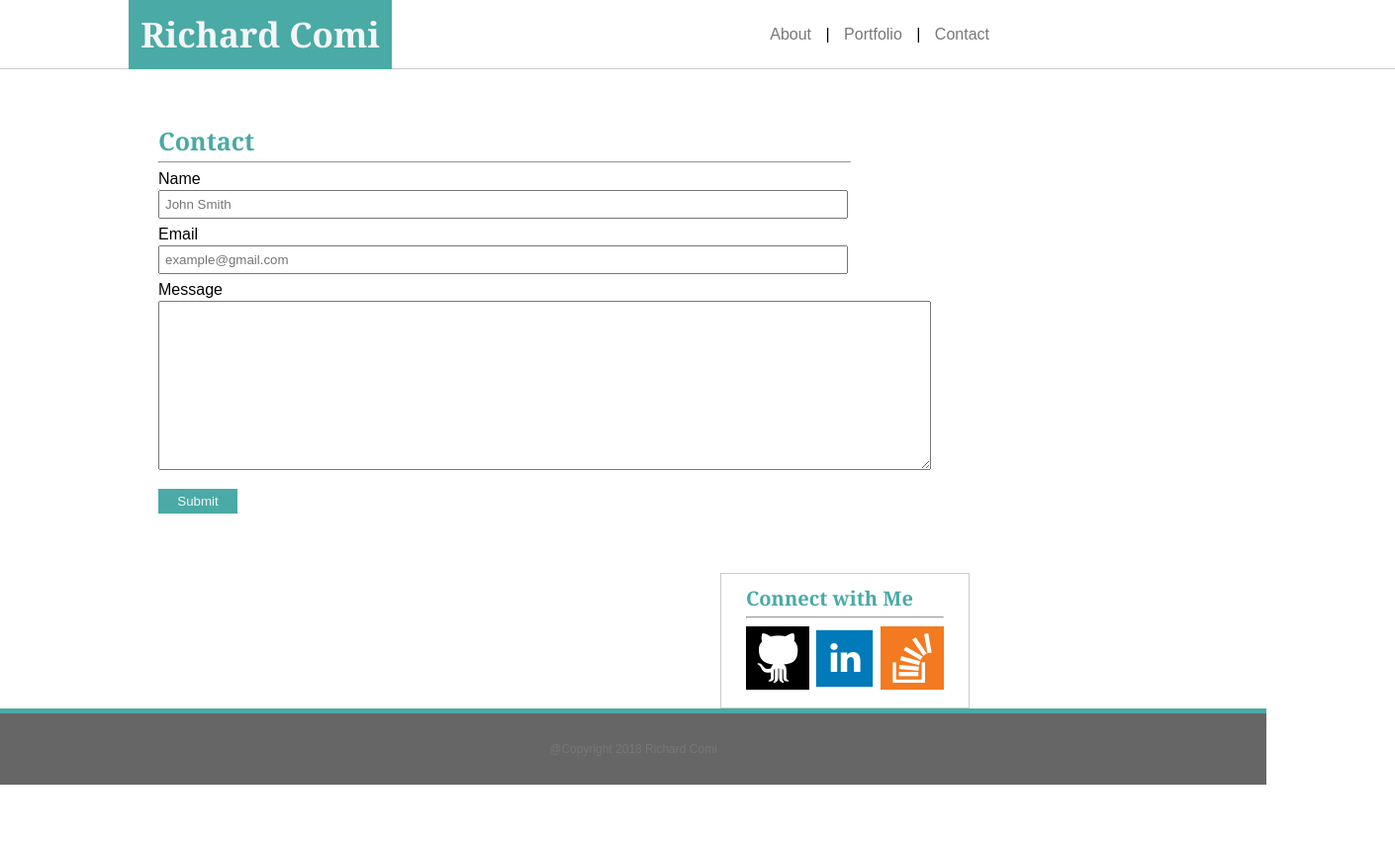
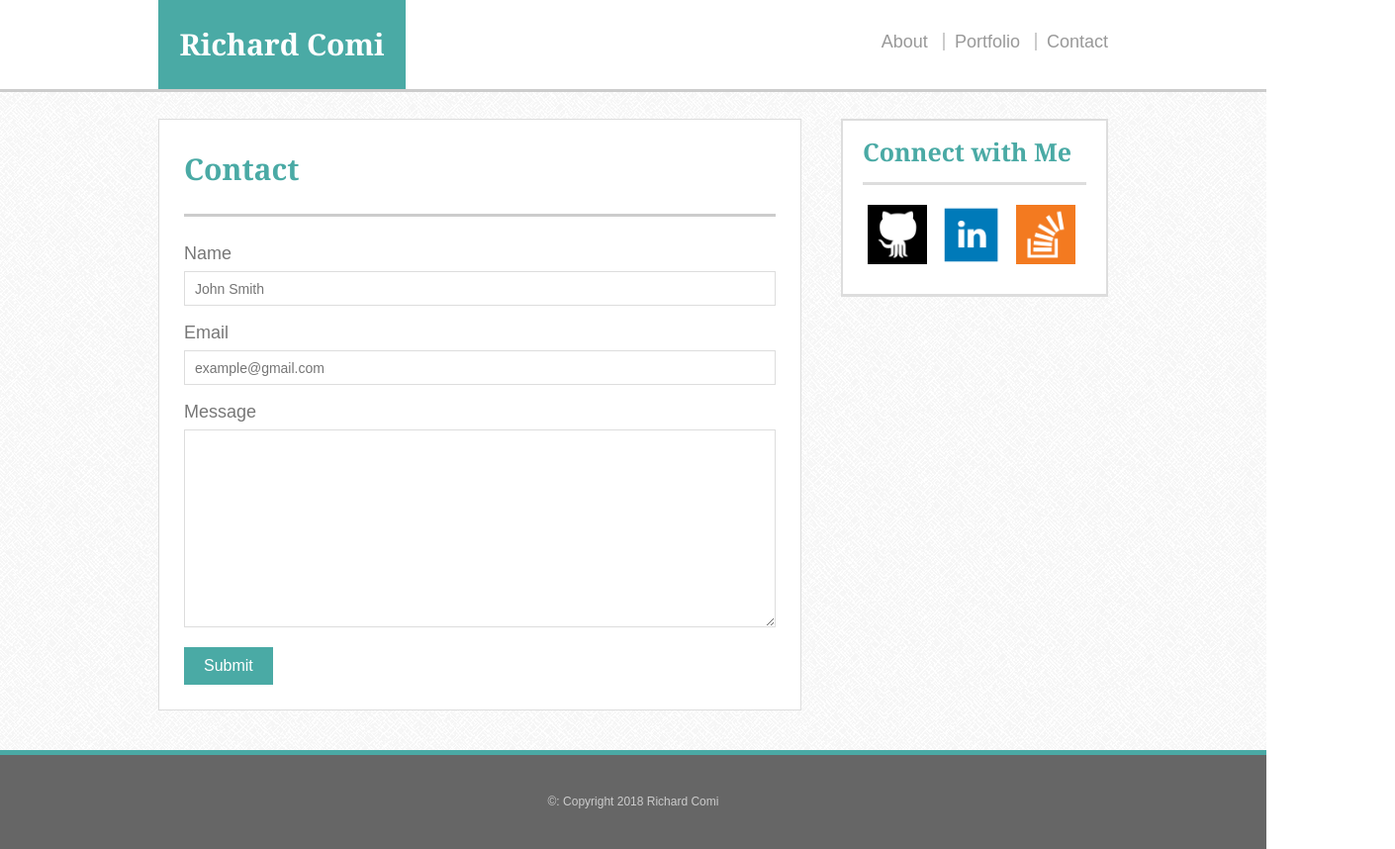
Before and after one commit to RComi/Basic-Portfolio, a plain HTML site: page contact.html in a window 1280 px wide. Shown: the whole page at 99% size, 1410 px wide, since content can reach past the window. Before the commit the page ends 800 px from the top, so only its background shows below. Drawn offline with Linux system fonts and the light colour scheme.

Commit message:
lost files for basic portfolio had to recreate

```diff
--- a/assets/css/style.css
+++ b/assets/css/style.css
@@ -1,179 +1,241 @@
+* {
+    box-sizing: border-box
+}
+
 body {
-  background-image: url("bootcamp/GTA2018003FSF2/Basic-Portfolio/assets/images/greyzz.png");
+  background-image: url('../images/greyzz.png');
+  font-family: Arial, Helvetica, sans-serif;
+  color: #777777;
+  font-size: 18px;
+  line-height: 35px;
+}
+
+.container {
+    width: 100%;
+    max-width: 960px;
+    clear: both;
+    margin: 0 auto;
+}
+
+h1,
+h2,
+h3,
+p {
+    margin-bottom: 20px;
+}
+
+p:last-child {
+    margin-bottom: 0;
+}
+
+h1,
+h2,
+h3 {
+    color: #4aaaa5;
+    font-family: Georgia, 'Times New Roman', Times, serif;
+    font-weight: 650;
+}
+
+h1 {
+    font-size: 30px;
+    border-bottom: 3px solid #cccccc;
+    padding-bottom: 20px;
+    line-height: 50px;
 
 }
 
-header {
-    width: 100%;
-    height: 69px;
-    align-items: center;
-    border-bottom: 1px solid #cccccc;
-    top: 0;
-    background-color: #ffffff;
-    display: flex;
-    padding-left: 130px;
+h2 {
+    font-size: 25px;
 }
 
-h1 {
-    padding: 5px 5px;
-    width: 20%;
-    color: whitesmoke;
-    background-color: #4aaaa5;
+h3 {
+    font-size: 20px;
+}
+
+#mainheader {
+    width: 100%;
+    margin: 0 0 30px;
+    background: #ffffff;
+    color: #ffffff;
+    border-bottom: 3px solid #cccccc;
+    position: fixed;
+    overflow: auto;
+    z-index: 99;
+}
+
+#my-name {
+    color: #ffffff;
     font-family: Georgia, 'Times New Roman', Times, serif;
-    line-height: 60px;
+    width: 250px;
+    height: 90px;
+    float: left;
+    background: #4aaaa5;
+    font-size: 35px;
     text-align: center;
-    font-size: 35px;
-    font-weight: bold;
+    line-height: 90px;
+    text-decoration: none;
+    font-weight: 650;
+    font-size: 30px;
 }
 
 nav {
-    text-align: right;
-    flex-grow: 1;
-    padding-right: 400px;
-    font-family: Arial, Helvetica, sans-serif;
-}
-
-nav span {
-    display: inline-block;
-    padding: 20px 10px;
+    float: right;
+    margin-top: 25px;
 }
 
 nav a {
-    color: #777777;
+    color: #999999;
+    margin-left: 10px;
+    border-left: 2px solid #cccccc;
+    padding-left: 10px;
     text-decoration: none;
-    font-family: Arial, Helvetica, sans-serif;
+    line-height: 18px;
+    display: inline-block;
 }
 
-#contact {
-    border: 1px solid black;
-    margin: 20px 20px 20px 40px;
-    padding: 20px 20px;
-    width: 50%;
-    height: 400px;
+nav a:first-child {
+    border-left: 0 none;
 }
 
 
-h2 {
-    padding: 30px auto;
-    color: #4aaaa5;
-    font-family: Georgia, 'Times New Roman', Times, serif;
-    font-size: 25px;
-    font-weight: bold;
-}
-
-img[class=my-image] {
-    float: left;
-}
-
-p {
-    margin: 3px 0;
-    font-family: Arial, Helvetica, sans-serif;
+#main-page {
+    padding-top: 120px;
 }
 
 
-input[type=text] {
-    width: 97.5%;
-    margin-bottom: 5px;
-    padding: 5px 5px;
+.section {
+    background: #ffffff;
+    width: 100%;
+    max-width: 650px;
+    padding: 25px;
+    margin: 0 0 40px 0;
+    float: left;
+    border: 1px solid #dddddd;
 }
 
 
-input[name=message] {
-    padding: 5px 5px;
-    background-color: aqua;
+.picture {
+    width: 200px;
+    height: auto;
+    float: left;
+    margin-top: 10px;
+    margin-right: 25px;
+}
+
+.connect {
+    width: 100%;
+    background: #ffffff;
+    max-width: 270px;
+    padding: 20px;
+    float: right;
+    border: 2px solid #dddddd;
+    margin-bottom: 20px;
 }
 
 
-button[type=submit] {
-    background-color: #4aaaa5;
-    color: whitesmoke;
-    border: none;
-    width: 80px;
-    padding: 5px;
-
+h3,
+h2,
+.connect {
+    margin-bottom: 15px;
+    padding-bottom: 20px;
+    border-bottom: 3px solid #dddddd;
+    line-height: 22px;
 }
 
-.section{
-    float: left;
-    margin-left: 130px;
-    padding: 30px 0px;
-    max-width: 960px;
+
+.links {
+    width: 60px;
+    height: 60px;
+    margin: 5px 5px;
 }
 
-.article{
-    padding: 30px;
-    width: 700px;
-    background-color: #ffffff;
-    max-width: 960px;
 
+footer {
+    background: #666666;
+    border-top: 5px solid #4aaaa5;
+    color: #cccccc;
+    font-size: 12px;
+    text-align: center;
+    padding: 30px 0;
+    clear: both;
 }
 
-.my-image {
-    width: 200px;
-    height: 200px;
-    float: left;
-    margin: 10px;
+
+/* Contact page */
+
+#form ul {
+    margin-bottom: 20px;
 }
 
-aside {
-    float: right;
-    border: 1px solid #cccccc;
-    background-color: white;
-    margin-right: 300px;
-    padding: 15px 25px;
+#form li {
+    margin-bottom: 10px;
 }
 
-.connect{
-    padding: 30px 0px;
+label,
+input[type=text],
+input[type=email],
+textarea {
+    width: 100%;
+    display: block;
 }
 
-hr{
-    background-color: #cccccc;
+
+input[type=text],
+input[type=email],
+textarea {
+    border: 1px solid #dddddd;
+    height: 35px;
+    font-size: 14px;
+    padding: 0 10px;
 }
 
-h3 {
-    color: #4aaaa5;
-    font-family: Georgia, 'Times New Roman', Times, serif;
-    font-size: 20px;
-    font-weight: bold;
+textarea {
+    height: 200px;
 }
 
-footer {
-    clear: both;
-    padding: 30px 0;
-    border-top: 5px solid #4aaaa5;
-    text-align: center;
-    background-color: #666666;
-    font-size: 12px;
-    color: #777777;
-    font-family: Arial, Helvetica, sans-serif;
-    bottom: 0;
+
+input[type=submit] {
+    background-color: #4aaaa5;
+    color: #ffffff;
+    border: 0 none;
+    font-size: 16px;
+    padding: 10px 20px;
 }
 
+
+
+
+
+
+
+/* Portfolio Page */
 .project {
-    width: 280px;
-    float: left;
-    margin: 10px;
+    width: 275px;
     overflow: auto;
     position: relative;
-    padding: 1px;
+    float: left;
+    margin: 20px 0 25px;
 }
 
+.project:nth-child(even) {
+    margin-right: 40px;
+}
 
 .project img {
     width: 100%;
     border: 0 none;
-    height: 95%;
-    background-size: cover;
 }
 
 .project h3 {
-    background-color: #4aaaa5;
+    background: #4aaaa5;
     color: #ffffff;
-    width: 92%;
-    padding: 10px;
+    width: 100%;
+    border-bottom: 0;
     text-align: center;
     position: absolute;
-    bottom: 20px;
-
+    padding: 10px;
+    bottom: 15px;
+    line-height: 30px;
+    margin-bottom: 0;
+    font-weight: bold;
 }
--- a/contact.html
+++ b/contact.html
@@ -1,74 +1,72 @@
 <!DOCTYPE html>
 <html>
-
 <head>
     <meta charset="utf-8" />
     <meta http-equiv="X-UA-Compatible" content="IE=edge">
-    <title>Contact Page</title>
-    <meta name="viewport" content="width=device-width, initial-scale=1">
+    <title>Basic Portfolio</title>
+    <link rel="stylesheet" type="text/css" href="assets/css/reset.css" />
+    <link rel="stylesheet" type="text/css" href="assets/css/style.css" />
+</head>
+<body>
+    <header id="mainheader">
 
-    <link rel="stylesheet" type="text/css" href="assets/css/reset.css">
-    <link rel="stylesheet" type="text/css" href="assets/css/style.css">
-</head>
+        <div class="container">
 
-<body>
+        <a href="index.html" id="my-name">Richard Comi</a>
 
-    <header>
-        <h1>Richard Comi</h1>
         <nav>
-            <span>
             <a href="index.html">About</a>
-            </span> |
-            <span>
             <a href="portfolio.html">Portfolio</a>
-            </span> |
-            <span>
             <a href="contact.html">Contact</a>
-            </span>
         </nav>
+
+        </div>
+
     </header>
 
+    <div id="main-page" class="container">
+
         <section class="section">
-        <article class="article">
-            <h2>Contact</h2>
-            <hr>
-            <form action="/action_page.php"></form>
-            <p>Name</p>
-            <input type="text" name="name" placeholder="John Smith" required="required">
-            <br>
+            <h1>Contact</h1>
 
-            <p>Email</p>
-            <input type="text" name="email" placeholder="example@gmail.com" required="required">
-            <br>
+            <form id="form">
+                <ul>
+                    <li>
+                        <label for="name">Name</label>
+                        <input type="text" name="name" id="name" placeholder="John Smith" required="required">
+                    </li>
+                    <li>
+                        <label for="name">Email</label>
+                        <input type="text" name="email" id="email" placeholder="example@gmail.com" required="required">
+                    </li>
+                    <li>
+                        <label for="name">Message</label>
+                        <textarea type="text" name="message" id="message" required="required"></textarea>
+                    </li>
+                </ul>
+                <input type="submit" name="submit">
+            </form>
 
-            <p>Message</p>
-            <textarea rows="11" cols="95.0%" type="text" name="message" required="required"></textarea>
-            <br>
-
-            <br>
-            <button type="submit">Submit</button>
-            </form>
-        </article>
         </section>
 
-    <div class="connect">
-        <aside>
-            <h3>Connect with Me</h3>
-            <hr>
+        <section class="connect">
+            <div id="connect">
+                <h2>Connect with Me</h2>
 
                 <img src="assets/images/if_github_401441.png" class="links" alt="Github">
-
                 <img src="assets/images/if_linkedin_square_color_107091.png" class="links" alt="LinkedIn">
-
                 <img src="assets/images/if_overflow_334695.png" class="links" alt="Stack Overflow">
 
-        </aside>
+            </div>
+        </section>
+
     </div>
 
     <footer>
-        <h4>@Copyright 2018 Richard Comi</h4>
+        <div class="container">
+            &copy: Copyright 2018 Richard Comi
+        </div>
     </footer>
 
 </body>
-
 </html>
```
Also changed, not shown: index.html (+26 -33 lines), portfolio.html (+23 -26 lines). Lines whose indentation alone changed are shown as unchanged.
